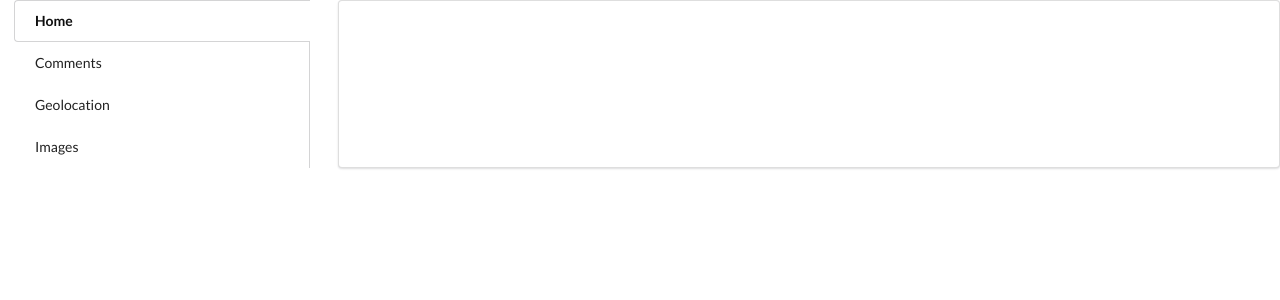
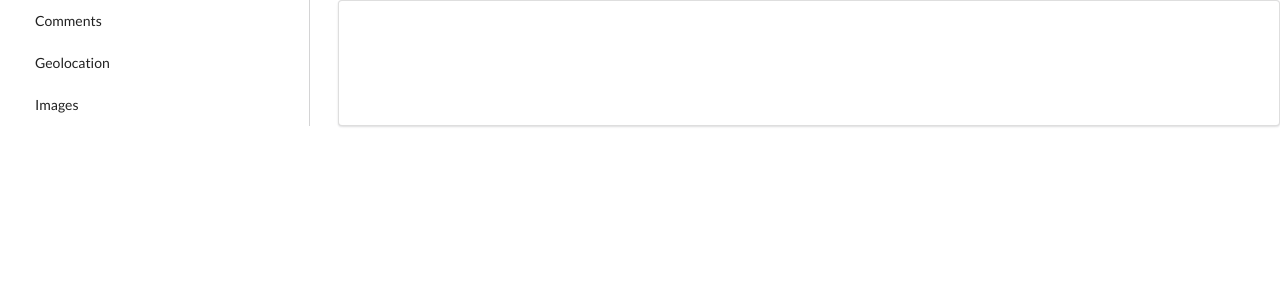
Before and after one commit to sandesh27/react-redux-tdd, a React (Create React App) app: page / in a window 1280 px wide. Shown: the top 300 px of the page. Built offline with nearby package versions, Linux system fonts and the light colour scheme.

Commit message:
Added navigation link component for routing

```diff
--- a/src/components/App.js
+++ b/src/components/App.js
@@ -1,5 +1,5 @@
 import React from "react";
-import { BrowserRouter as Router, Route } from "react-router-dom";
+import { BrowserRouter as Router, Route, NavLink } from "react-router-dom";
 import CommentDetail from "./comments/CommentDetail";
 import GeoLocation from "./geolocation/GeoLocation";
 import SearchBar from "./search/SearchBar";
@@ -13,25 +13,22 @@ class App extends React.Component {
     console.log("Inside App render");
     return (
       <div className="ui grid">
+        <Router>
           <div className="four wide column">
             <div className="ui vertical fluid tabular menu">
-            <a href="/" className="active item">
-              Home
-            </a>
-            <a href="/comments" className="item">
+              <NavLink to="/comments" className="item">
                 Comments
-            </a>
-            <a href="/geolocation" className="item">
+              </NavLink>
+              <NavLink to="/geolocation" className="item">
                 Geolocation
-            </a>
-            <a href="/images" className="item">
+              </NavLink>
+              <NavLink to="/images" className="item">
                 Images
-            </a>
+              </NavLink>
             </div>
           </div>
           <div className="twelve wide stretched column">
             <div className="ui segment">
-            <Router>
               <Route
                 exact
                 path="/comments"
@@ -46,9 +43,9 @@ class App extends React.Component {
               />
               <Route exact path="/geolocation" component={GeoLocation} />
               <Route exact path="/images" component={SearchBar} />
-            </Router>
             </div>
           </div>
+        </Router>
       </div>
     );
   }
```
Lines whose indentation alone changed are shown as unchanged.
